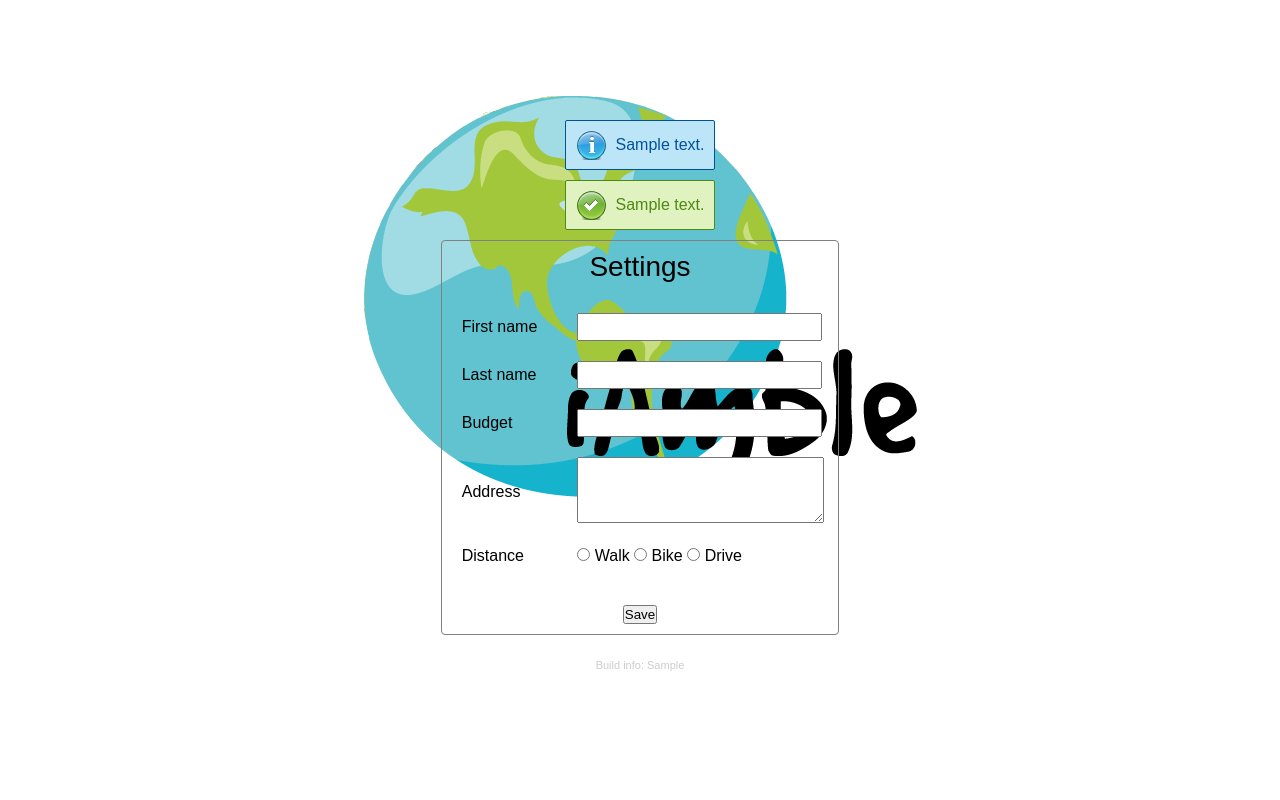
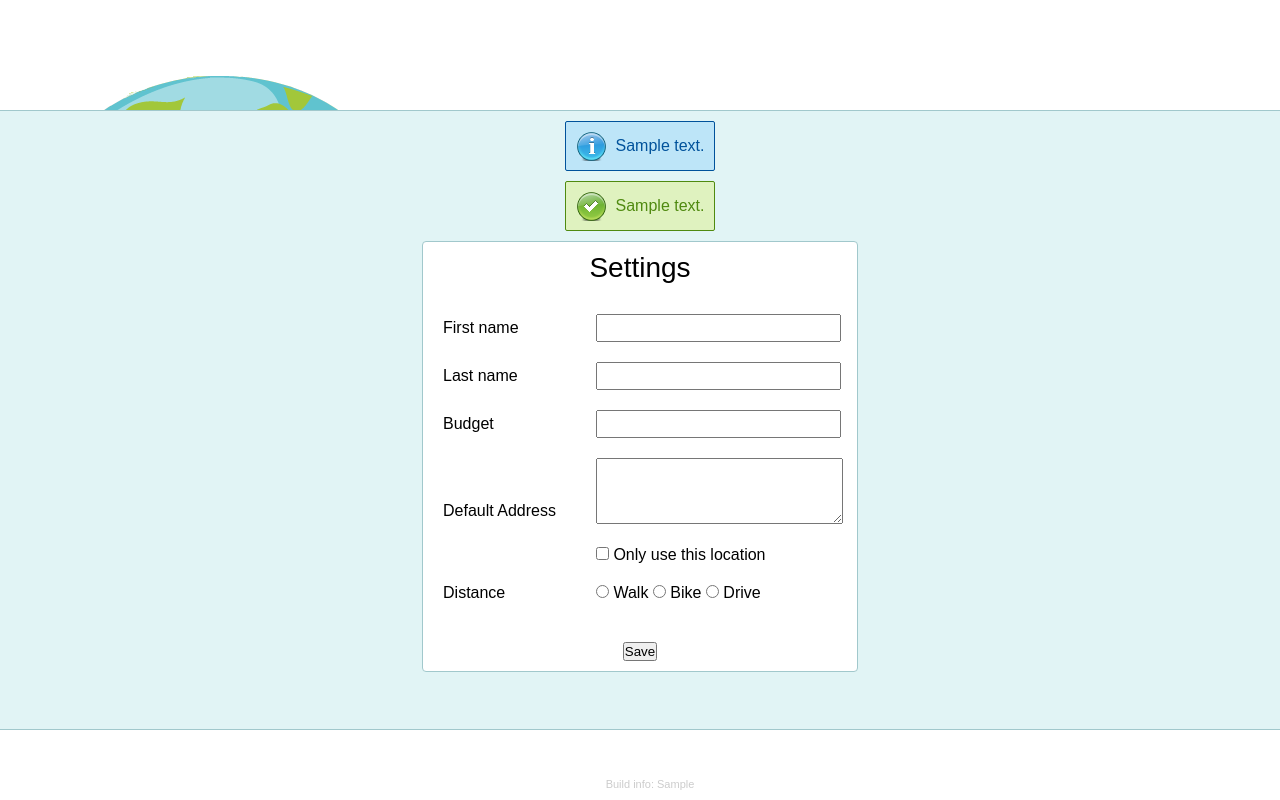
Before and after one commit to Yasumoto/iamble, a Python web app: template appengine/templates/settings.html in a window 1280 px wide. Run offline with Jinja, Linux system fonts and the light colour scheme; the template is opened without the code that fills it: most values are stand-ins (such as "Sample title", 1, 10 or a date in 2020); some libraries are stand-ins or nearby versions; some web fonts are replaced.

Commit message:
UI updated

```diff
--- a/appengine/profiles/models.py
+++ b/appengine/profiles/models.py
@@ -53,6 +53,7 @@ class Ambler(ndb.Model):
   singly_access_token = ndb.StringProperty()
   default_location = ndb.StructuredProperty(Coordinate)
   default_address = ndb.StringProperty()
+  static_address = ndb.BooleanProperty()
   persistent_suggestion_cache = ndb.StructuredProperty(CachedPlace, repeated=True)
   first_time = ndb.BooleanProperty(default=True)
   budget = ndb.FloatProperty(default=20.00)
--- a/appengine/profiles/settings.py
+++ b/appengine/profiles/settings.py
@@ -54,6 +54,7 @@ class SettingsHandler(webapp.RequestHandler):
       ambler.budget = form_data['budget']
       ambler.distance = form_data['distance']
       ambler.default_address = form_data['address']
+      ambler.static_address = form_data['static_address']
 
       ambler.put()
 
@@ -73,6 +74,7 @@ class SettingsHandler(webapp.RequestHandler):
       'longitude': float(self.request.get('longitude')),
       'address': self.request.get('address'),
       'budget': float(self.request.get('budget')),
-      'distance': self.request.get('distance')
+      'distance': self.request.get('distance'),
+      'static_address': (self.request.get('static_address') == 'true')
       }
     return form_data
--- a/appengine/static/scripts/settings.js
+++ b/appengine/static/scripts/settings.js
@@ -25,9 +25,12 @@
       this.base.render();
       this.options.distance.buttonset();
       this.options.save.button();
+      this.options.static_address.button();
 
-      navigator.geolocation.getCurrentPosition(this.bind(this.onPosition));
-      this.base.options.spinner.fadeIn('fast');
+      if (!this.options.static_address.is(':checked')) {
+        navigator.geolocation.getCurrentPosition(this.bind(this.onPosition));
+        this.base.options.spinner.fadeIn('fast');
+      }
       return this;
     },
     'onPosition': function(position) {
--- a/appengine/static/style/cypht.css
+++ b/appengine/static/style/cypht.css
@@ -14,12 +14,12 @@ h2 {
 
 .status_message {
   border: 1px solid;
-  margin: 0px 10px 10px 10px;
   padding:15px 10px 15px 50px;
   background-repeat: no-repeat;
   background-position: 10px center;
   border-radius: 2px;
   cursor: pointer;
+  margin: 10px;
 }
 
 .status_message.info {
@@ -52,11 +52,11 @@ h2 {
 }
 
 #bodyheader #logo {
-  text-align: center;
+  text-align: left;
   margin-right: auto;
   margin-left: auto;
   vertical-align: top;
-  margin-top: 10px;
+  margin-top: -10px;
 }
 
 #bodyheader #logo span.prefix {
@@ -99,8 +99,14 @@ h2 {
 }
 
 #bodycontent {
-  padding: 10px;
   text-align: center;
+  position: absolute;
+  top: 110px;
+  bottom: 70px;
+  width: 100%;
+  background-color: #E1F4F5;
+  border-top: 1px solid #A1C8CC;
+  border-bottom: 1px solid #A1C8CC;
 }
 
 #bodycontent #messages {
@@ -117,6 +123,9 @@ h2 {
   padding: 10px;
   color: #CCC;
   font-size: 11px;
+  position: absolute;
+  bottom: 0px;
+  width: 100%;
 }
 
 #bodyfooter #singly {
--- a/appengine/static/style/landing.css
+++ b/appengine/static/style/landing.css
@@ -9,10 +9,10 @@ div.left {
 div#signup {
   margin: 10px;
   padding: 10px;
-  border: 1px solid #CCC;
+  border: 1px solid #A1C8CC;
   border-radius: 4px;
   display: inline-block;
-  background-color: #F1F1F1;
+  background-color: #FFF;
 }
 
 div#signup div.form {
--- a/appengine/static/style/oauth.css
+++ b/appengine/static/style/oauth.css
@@ -1,3 +1,7 @@
+div#services {
+  border-top: 1px solid #A1C8CC;
+}
+
 div.service {
   display: inline-block;
   margin: 10px;
--- a/appengine/static/style/settings.css
+++ b/appengine/static/style/settings.css
@@ -1,6 +1,7 @@
 div.form {
-  border: 1px solid gray;
+  border: 1px solid #A1C8CC;
   border-radius: 4px;
+  background-color: #FFF;
 }
 
 table tr td {
--- a/appengine/templates/home.html
+++ b/appengine/templates/home.html
@@ -31,8 +31,8 @@
       </ul>
     </div>
     <div id="vote">
-      <div id="thumbsup"></div>
-      <div id="thumbsdown"></div>
+      <div id="thumbsup">Meh.</div>
+      <div id="thumbsdown">Looks good!</div>
     </div>
   </div>
   <div id="buttons"></div>
--- a/appengine/templates/oauth.html
+++ b/appengine/templates/oauth.html
@@ -13,7 +13,7 @@
 
 {% block body %}
   <h2>Authorize Services</h2>
-  <hr>
+  <div id="services">
   {% for service in services %}
     <div class="service{% if service.enabled %} existing{% endif %}">
       <a href="{{ service.oauth_url }}">
@@ -21,7 +21,7 @@
       </a>
     </div>
   {% endfor %}
-  <hr>
+  </div>
   {% if user.first_time  %}
     <input type="button" value="Continue" id="continue">
   {% endif %}
--- a/appengine/templates/settings.html
+++ b/appengine/templates/settings.html
@@ -15,6 +15,7 @@
     'address': $('#address'),
     'longitude': $('#longitude'),
     'latitude': $('#latitude'),
+    'static_address': $('#static_address'),
     'save': $('#save')
   }).render();
 {% endblock %}
@@ -50,9 +51,14 @@
           </td>
         </tr>
         <tr>
-          <td>Address</td>
+          <td>Default Address</td>
           <td>
             <textarea id="address" name="address">{{ user.default_address }}</textarea>
+            <br><br>
+            <input type="checkbox" id="static_address" name="static_address"
+                {% if user.static_address %} checked="checked"{% endif %}
+                value="true"/>
+            <label for="static_address">Only use this location</label>
           </td>
         </tr>
         <tr style="display: none;">
```
Also changed, not shown: appengine/static/scripts/home.js (+4 -5 lines), appengine/static/style/home.css (+12 -7 lines).
